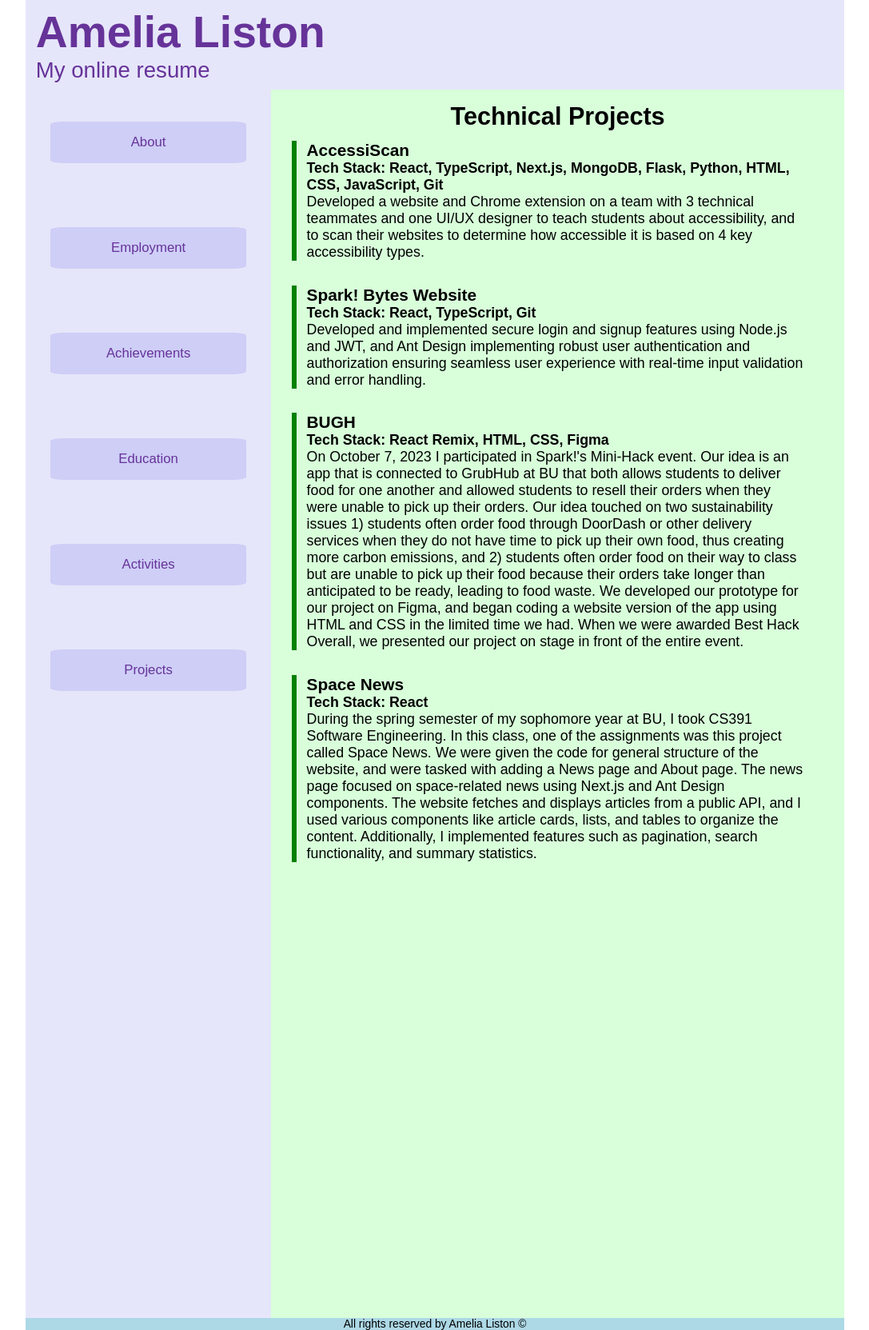
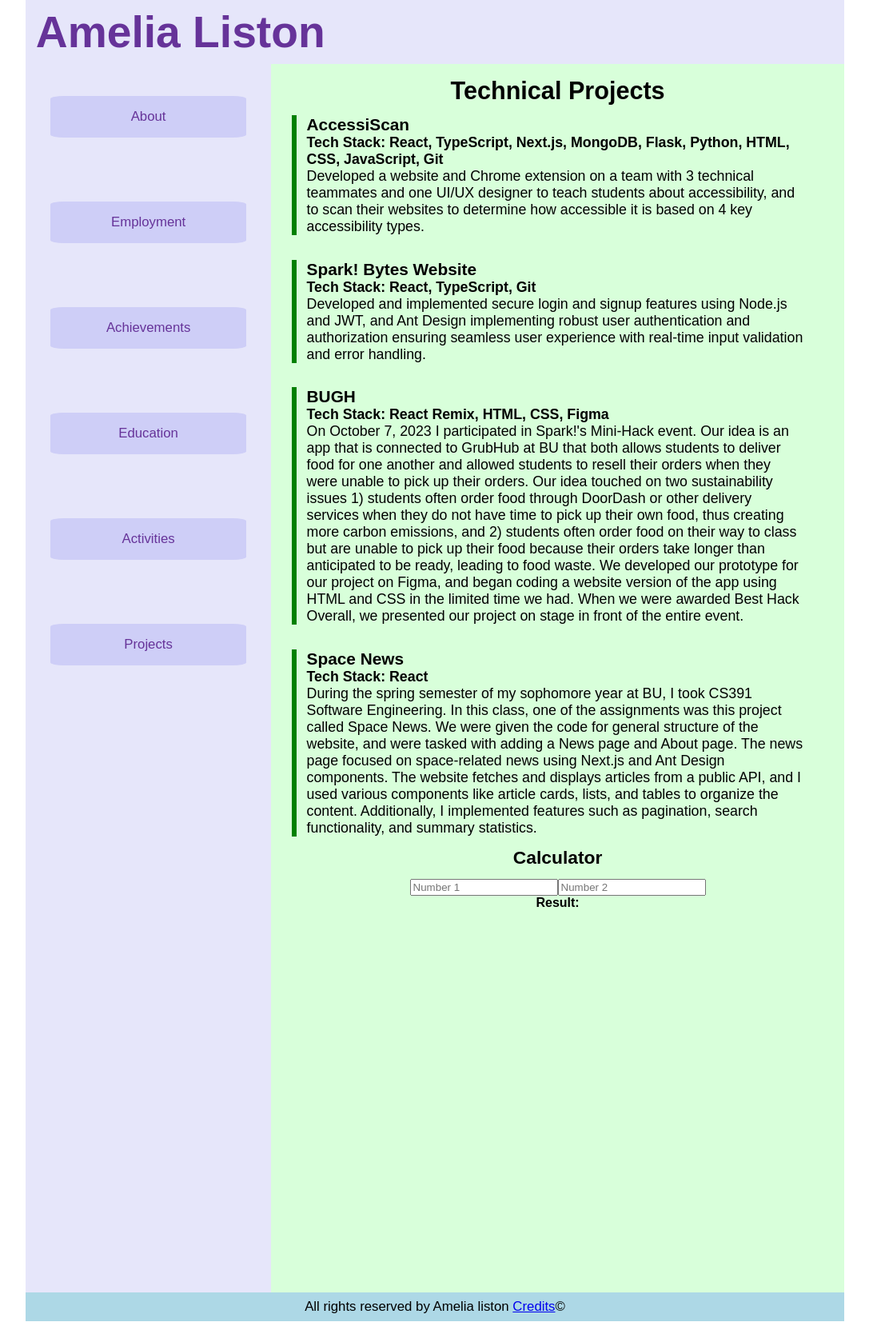
Before and after one commit to amelia-liston/mp-3, a React (Vite) app: page /projects in a window 1280 px wide. Shown: the whole page at 80% size, without its empty margins (96-1183 px from the left). Built offline with nearby package versions, Linux system fonts and the light colour scheme.

Commit message:
Working on calculator

```diff
--- a/index.html
+++ b/index.html
@@ -11,7 +11,7 @@
       }
     </style>
     <meta name="viewport" content="width=device-width, initial-scale=1.0" />
-    <title>Vite + React + TS</title>
+    <title>Home | Resume</title>
   </head>
   <body>
     <div id="root"></div>
--- a/src/App.tsx
+++ b/src/App.tsx
@@ -20,6 +20,9 @@ const PageWrapper=styled.div`
 function Root(){
     return(
         <>
+            <PageWrapper>
+                <Header />
+                <StyledContainer>
                     <Nav />
                     <Routes>
                         <Route path="/" element={ <About /> } />
@@ -28,7 +31,11 @@ function Root(){
                         <Route path="/education" element={ <Education />} />
                         <Route path="/activities" element={ <Activities />} />
                         <Route path="/projects" element={ <Projects />} />
+                        <Route path="/credits" element={ <About />} />
                     </Routes>
+                </StyledContainer>
+                <Footer />
+            </PageWrapper>
         </>
     );
 }
@@ -42,13 +49,7 @@ const router=createBrowserRouter(
 export default function App(){
     return (
         <>
-            <PageWrapper>
-                <Header />
-                <StyledContainer>
             <RouterProvider router={router}/>
-                </StyledContainer>
-                <Footer />
-            </PageWrapper>
         </>
     );
 }
--- a/src/components/Footer.tsx
+++ b/src/components/Footer.tsx
@@ -1,5 +1,5 @@
 import styled from 'styled-components';
-// import {Link} from "react-router";
+import { Link } from 'react-router';
 
 const StyledFooter=styled.footer`
     position: relative;
@@ -7,16 +7,17 @@ const StyledFooter=styled.footer`
     flex-direction: column;
     align-items: center;
     justify-content: center;
-    font-size: calc(1px + 1vw);
+    font-size: calc(4px + 1vw);
     background-color: lightblue;
+    color: black;
+    padding: 1vh 1vw;
 `;
 
 export default function Footer(){
     return(
         <>
             <StyledFooter>
-                {/*<p>All rights reserved by Amelia Liston <Link to={`/credits`}>Credits</Link> &#169;</p>*/}
-                <p>All rights reserved by Amelia Liston &#169;</p>
+                <p>All rights reserved by Amelia liston <Link to={`/credits`}>Credits</Link>&#169;</p>
             </StyledFooter>
         </>
     );
--- a/src/components/Header.tsx
+++ b/src/components/Header.tsx
@@ -21,7 +21,7 @@ export default function Header() {
         <>
             <HeaderWrapper>
                 <h1>Amelia Liston</h1>
-                <p>My online resume</p>
+                <p>{}</p>
             </HeaderWrapper>
         </>
     )
--- a/src/components/pages/Activities.tsx
+++ b/src/components/pages/Activities.tsx
@@ -8,7 +8,7 @@ export default function Activities(){
     return(
         <>
             <StyledMain>
-                <StyledHeader1>Activities</StyledHeader1>
+                <StyledHeader1>Leadership</StyledHeader1>
                 <StyledContentSection>
                     <h3>Girls Who Code E-Board | January 2023 - Present</h3>
                     <h4><i>President / Vice President / Bytes Lead</i></h4>
@@ -50,7 +50,7 @@ export default function Activities(){
                         </li>
                     </ul>
                 </StyledContentSection>
-                <h2>Activities</h2>
+                <StyledHeader1>Activities</StyledHeader1>
                 <StyledUL>
                     <li>Grace Hopper Convention | October 2024</li>
                     <li>Spark! Civic Tech Hackathon | Spring 2024</li>
--- a/src/components/pages/Projects.tsx
+++ b/src/components/pages/Projects.tsx
@@ -1,8 +1,12 @@
 import StyledMain from '../styled-components/StyledMain.tsx';
 import StyledContentSection from '../styled-components/StyledContentSection';
 import StyledHeader1 from '../styled-components/StyledHeader1';
+import StyledHeader2 from "../styled-components/StyledHeader2.tsx";
+import { useEffect, useState } from "react";
 
 export default function Projects() {
+    const [result, setResult] = useState();
+
     return(
         <>
             <StyledMain>
@@ -33,7 +37,8 @@ export default function Projects() {
                     <h3>BUGH</h3>
                     <h4>Tech Stack: React Remix, HTML, CSS, Figma</h4>
                     <p>
-                        On October 7, 2023 I participated in Spark!'s Mini-Hack event. Our idea is an app that is connected to
+                        On October 7, 2023 I participated in Spark!'s Mini-Hack event. Our idea is an app that is
+                        connected to
                         GrubHub at BU that both allows students to deliver
                         food for one another and allowed students
                         to resell their orders when they were unable to pick up their orders. Our idea touched on two
@@ -55,7 +60,8 @@ export default function Projects() {
                     <h3>Space News</h3>
                     <h4>Tech Stack: React</h4>
                     <p>
-                        During the spring semester of my sophomore year at BU, I took CS391 Software Engineering. In this
+                        During the spring semester of my sophomore year at BU, I took CS391 Software Engineering. In
+                        this
                         class, one of the assignments was
                         this project called Space News. We were given the code for general structure of the website, and
                         were tasked with adding a News page and
@@ -65,6 +71,18 @@ export default function Projects() {
                         such as pagination, search functionality, and summary statistics.
                     </p>
                 </StyledContentSection>
+                <StyledHeader2>Calculator</StyledHeader2>
+                <div>
+                    <input type="number" placeholder={"Number 1"} />
+                    <input type="number" placeholder={"Number 2"} />
+                </div>
+                <div id="calc-buttons">
+
+                </div>
+                <div >
+                    <h4>Result:</h4>
+                    <h4 id="output"></h4>
+                </div>
             </StyledMain>
         </>
     );
```
Lines whose indentation alone changed are shown as unchanged.
